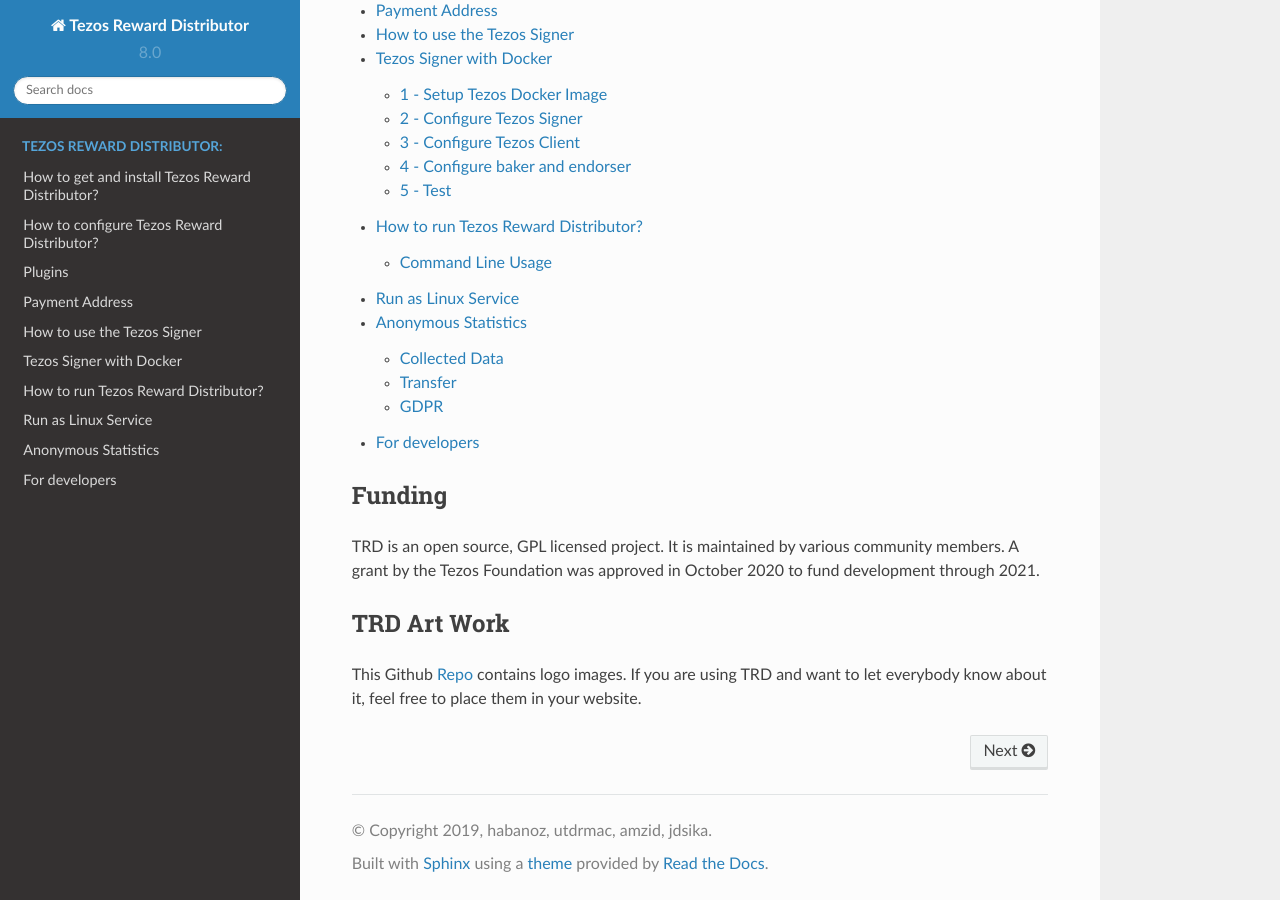
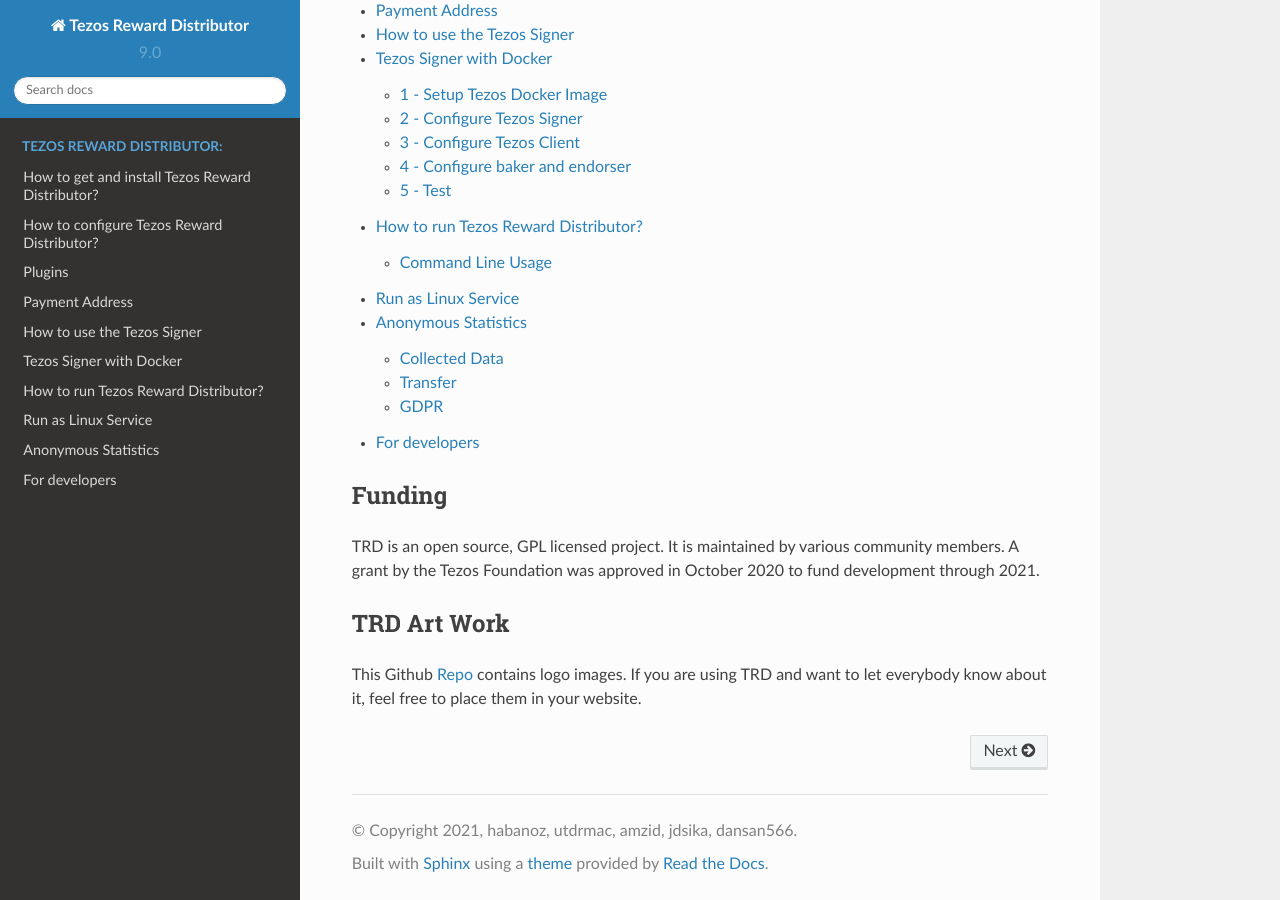
Before and after one commit to tezos-reward-distributor-organization/tezos-reward-distributor, a Sphinx documentation site: the page built from docs/index.rst, in a window 1280 px wide and 900 px high, scrolled down 1673 px. Built offline with Sphinx 7.4.7 and the Read the Docs theme 2.0.0, drawn with Linux system fonts in a browser that asks for light colours.

Commit message:
changed copyright info and version in conf.py

```diff
--- a/docs/conf.py
+++ b/docs/conf.py
@@ -49,7 +49,7 @@
 
 # General information about the project.
 project = u'Tezos Reward Distributor'
-copyright = u'2019, habanoz, utdrmac, amzid, jdsika'
+copyright = u'2021, habanoz, utdrmac, amzid, jdsika, dansan566'
 author = u'TRD Organization'
 
 # The version info for the project you're documenting, acts as replacement for
@@ -57,9 +57,9 @@
 # built documents.
 #
 # The short X.Y version.
-version = u'8.0'
+version = u'9.0'
 # The full version, including alpha/beta/rc tags.
-release = u'8.0'
+release = u'9.0'
 
 # The language for content autogenerated by Sphinx. Refer to documentation
 # for a list of supported languages.
```
